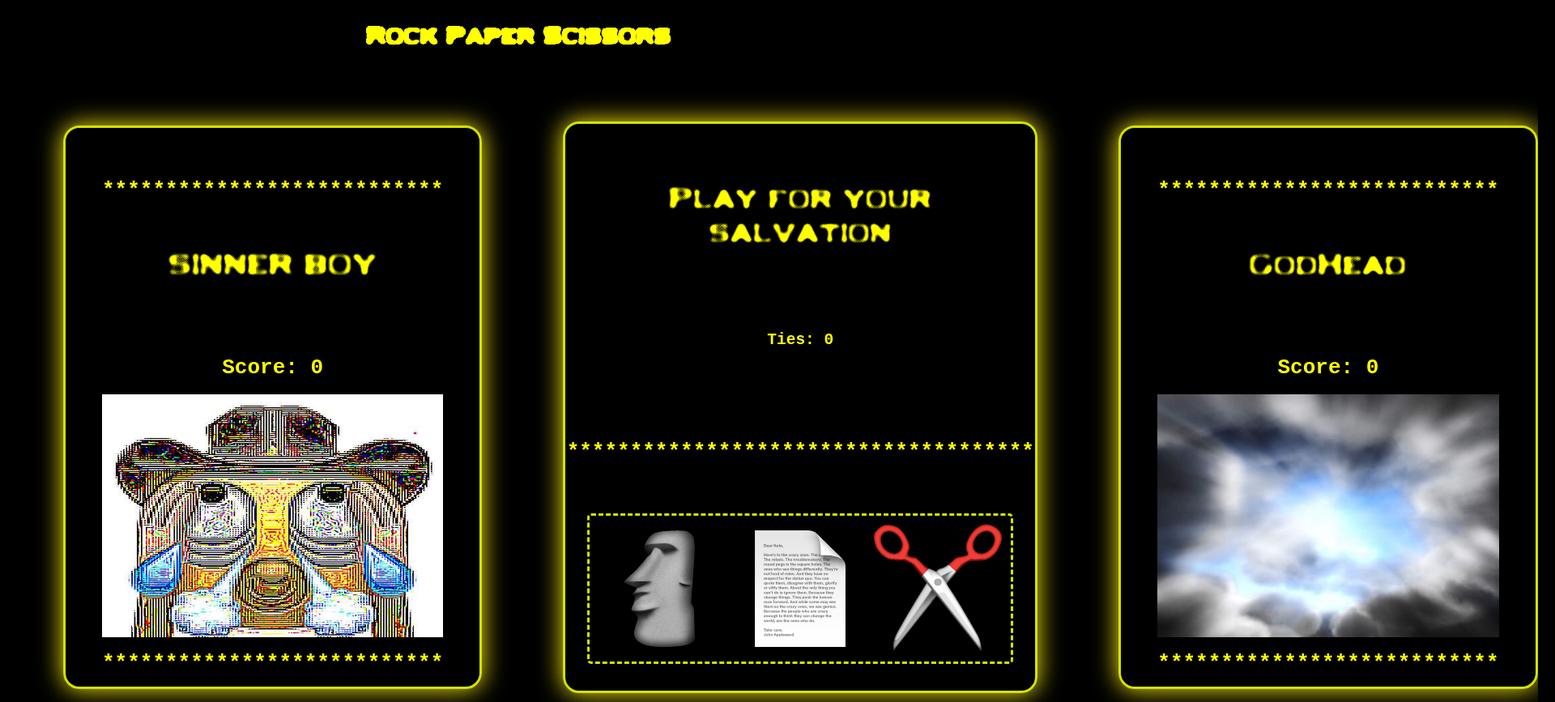
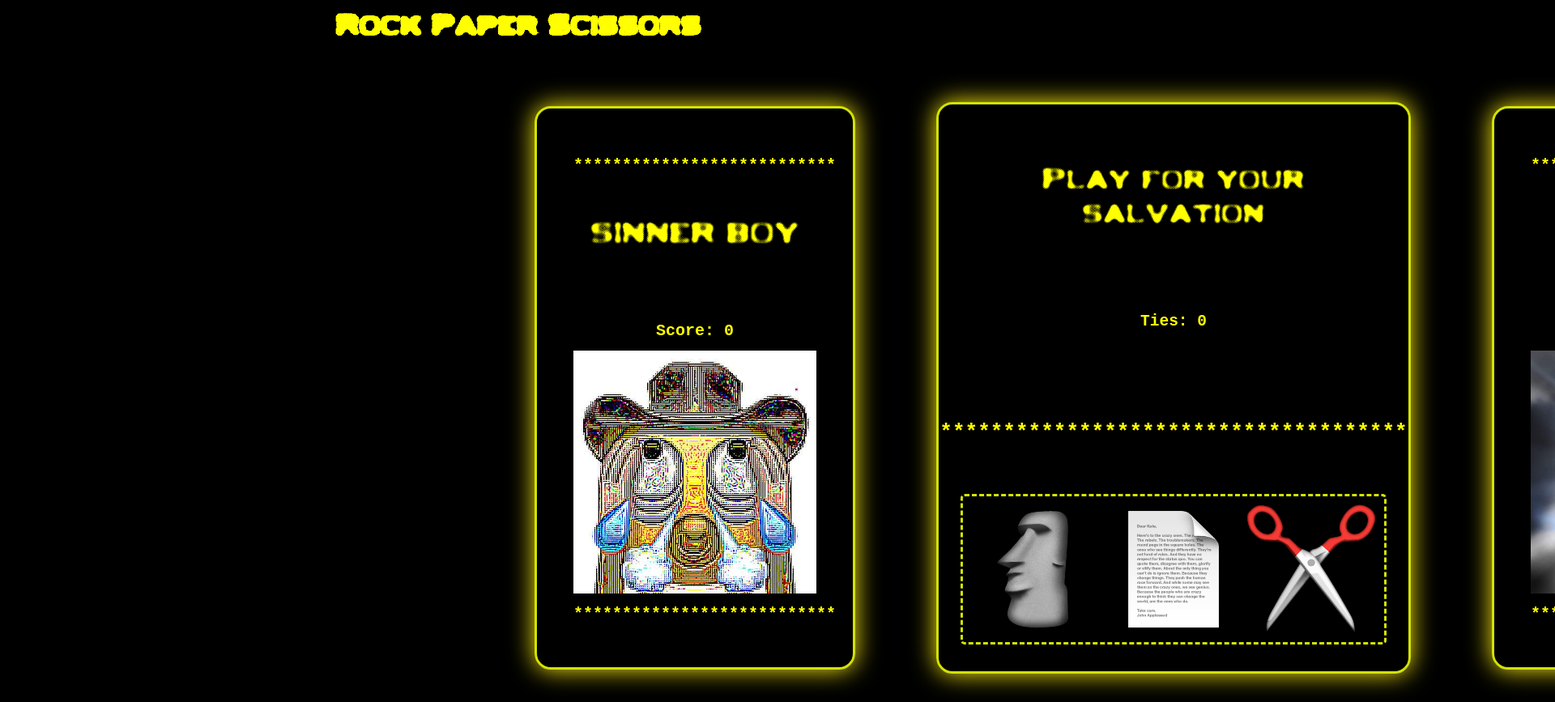
Before and after one commit to jeremyhebron/odin-rock-paper-scissors, a plain HTML site: page index.html in a window 1280 px wide. Shown: the top 867 px of the page at 81% size, 1920 px wide, since content can reach past the window. Drawn offline with Linux system fonts and the light colour scheme.

Commit message:
inplemented responsiveness to xl screens

```diff
--- a/styles.css
+++ b/styles.css
@@ -4,11 +4,15 @@
 }
 
 body {
+  overflow: hidden;
   display: flex;
   flex-direction: column;
   background: black;
   font-family: monospace;
   color: yellow;
+  align-items: center;
+  justify-content: center;
+  height: 100vh;
 }
 
 header {
@@ -17,6 +21,8 @@ header {
   justify-content: center;
   align-items: center;
   font-family: ledlight;
+  margin-top:50px;
+  font-size: larger;
 }
 
 .mainbody {
@@ -116,3 +122,25 @@ header {
   align-items: center;
   text-align: center;
 }
+
+
+@media (min-width: 1000px)  {
+
+  .playersection,
+.computersection{
+  width: 300px;
+}
+  .mainbody{
+    width: 100px;
+    height: 100vh;
+  }
+  .middlearena{
+    width: 500px;
+  }
+  .playersection h1{
+    font-size: x-large;
+  }
+  .computersection h1{
+    font-size: x-large;
+  }
+}
```
